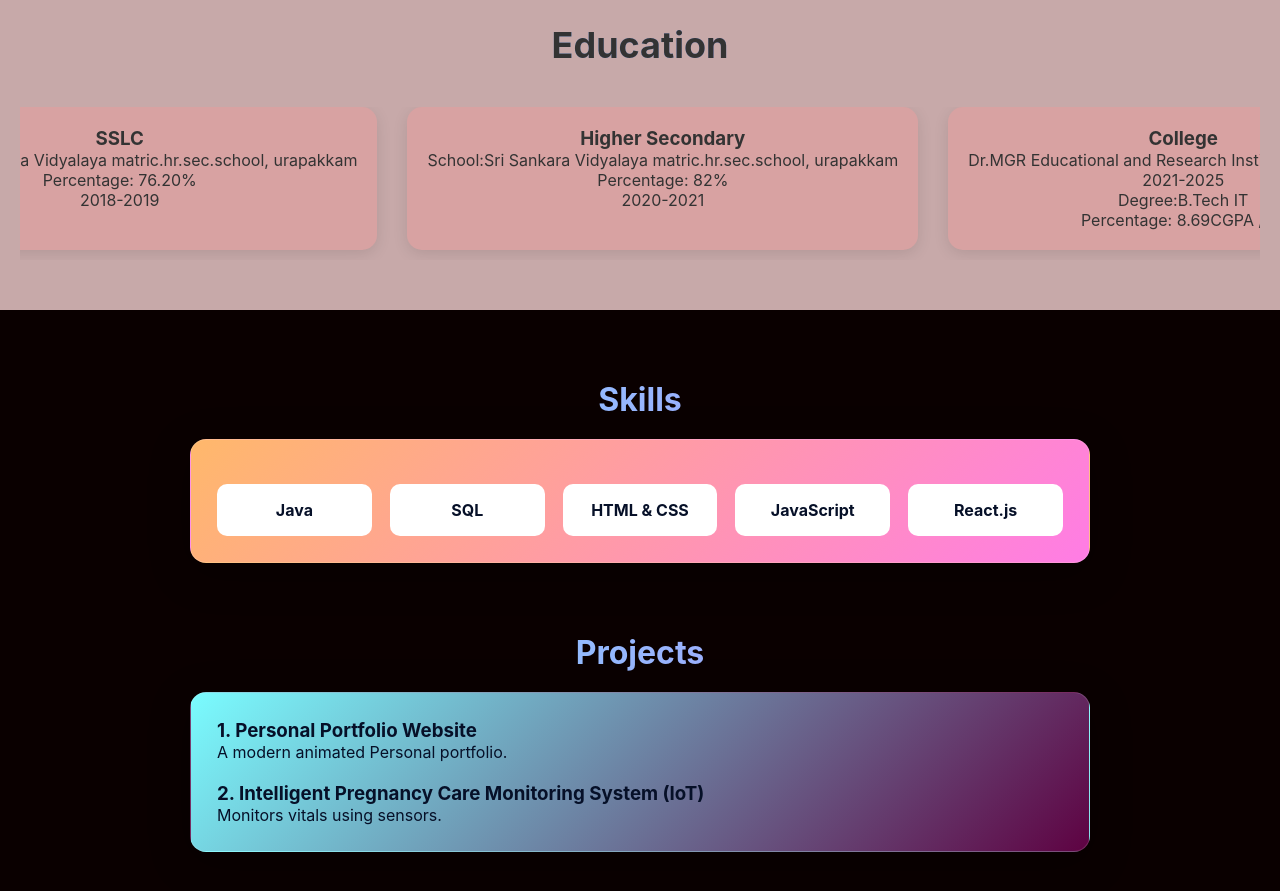
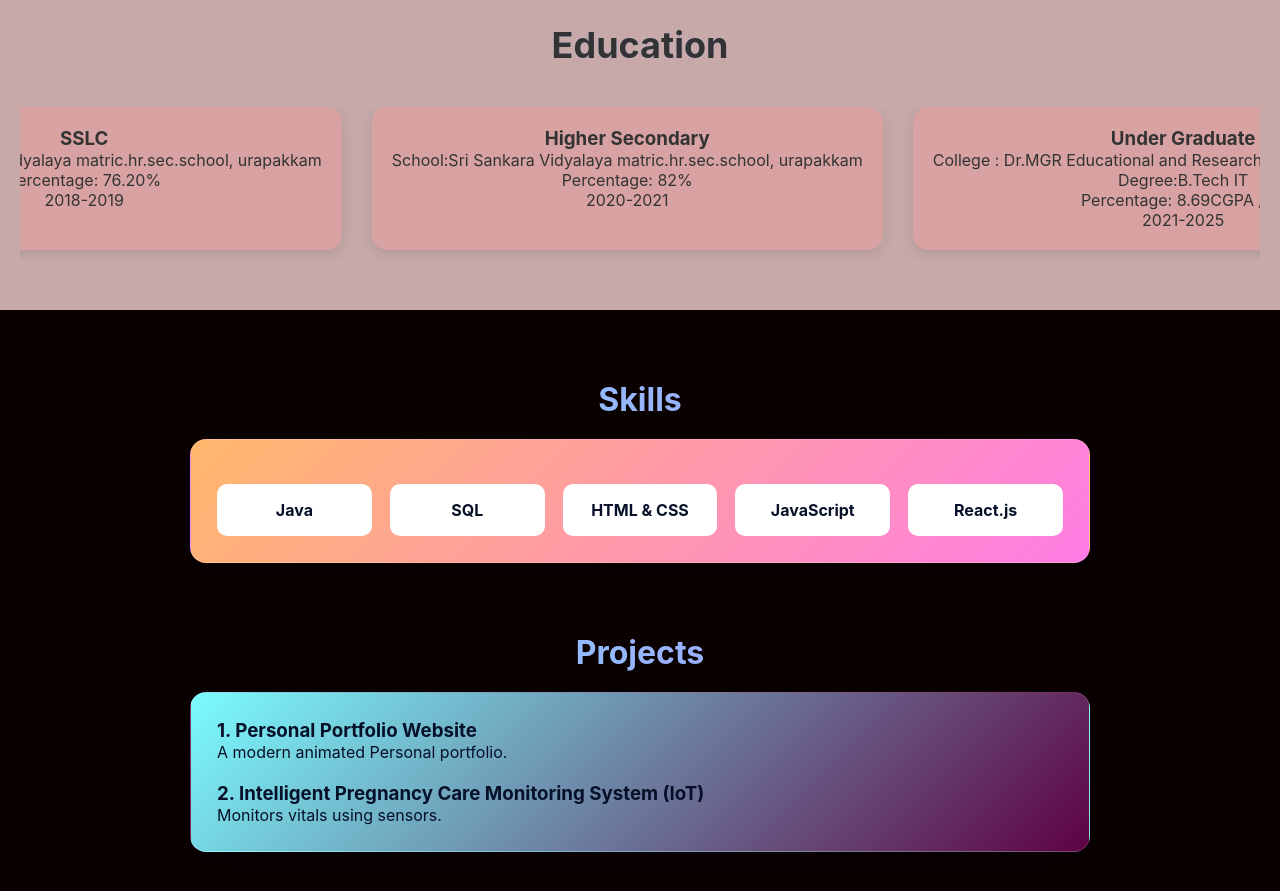
Before and after one commit to imsahanab/sahana--portfolio, a plain HTML site: page index.html in a window 1280 px wide. Shown: the part 1020-1911 px from the top of the page. Drawn offline with Linux system fonts and the light colour scheme.

Commit message:
Update index.html

```diff
--- a/index.html
+++ b/index.html
@@ -307,11 +307,12 @@
       <p>2020-2021</p>
     </div>
     <div class="edu-box">
-      <h3>College</h3>
-      <p>Dr.MGR Educational and Research Institute, Maduravayol</p>
-    <p>2021-2025</p>
+      <h3>Under Graduate</h3>
+      <p>College : Dr.MGR Educational and Research Institute, Maduravayol</p>
       <p>Degree:B.Tech IT</p>
       <p>Percentage: 8.69CGPA / 10</p>
+      <p>2021-2025</p>
+
     </div>
   </div>
 </section>
```
